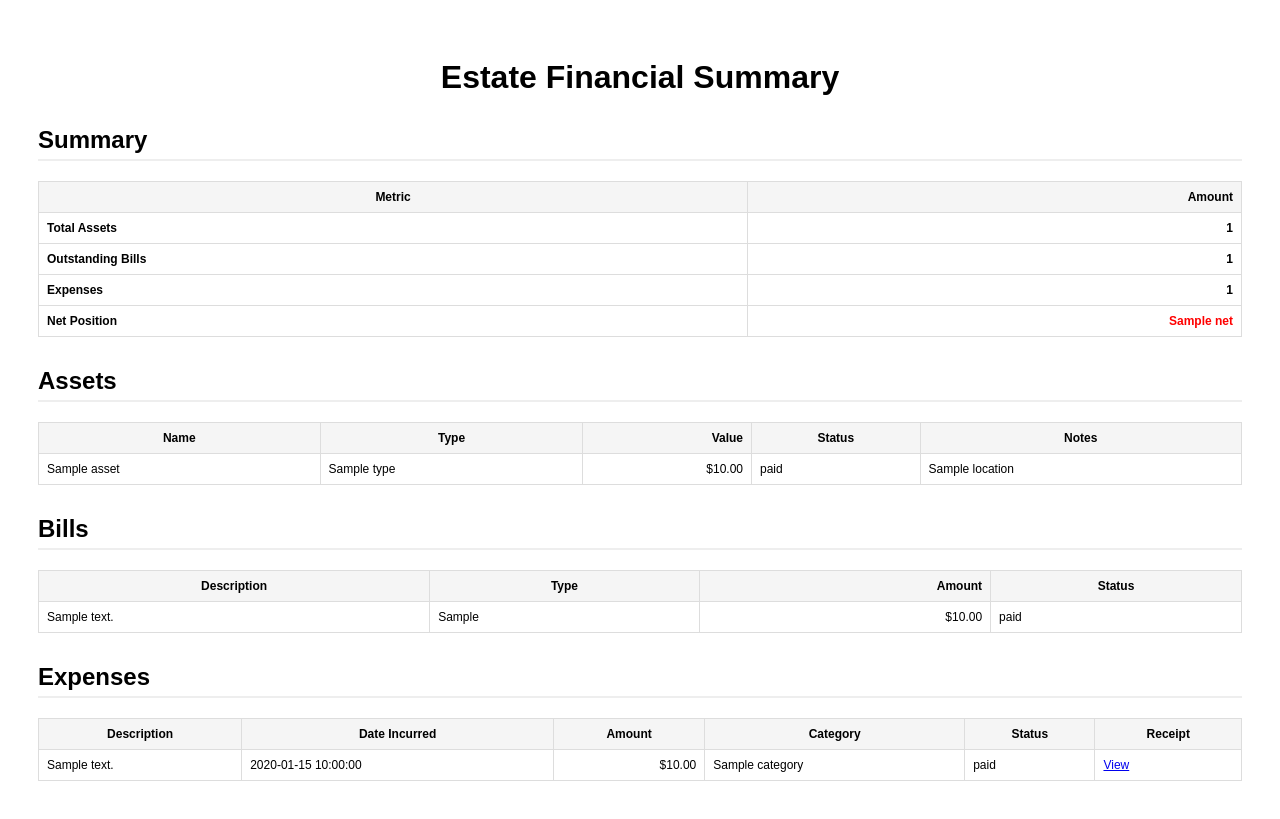
After one commit to cmelski/ems, a Flask app: template dev/templates/summary_report.html in a window 1280 px wide. The commit adds this page. Run offline with Flask 3, Linux system fonts and the light colour scheme; the template is opened without the code that fills it: most values are stand-ins (such as "Sample title", 1, 10 or a date in 2020); some libraries are stand-ins or nearby versions.

Commit message:
added pdf download

```diff
--- a/dev/main.py
+++ b/dev/main.py
@@ -16,9 +16,15 @@ from openpyxl.drawing.image import Image
 from openpyxl.styles import Font
 from flask import send_file
 import io
+from weasyprint import HTML
 from io import BytesIO
 import requests
 import boto3
+from reportlab.platypus import SimpleDocTemplate, Table, TableStyle, Paragraph, Spacer
+from reportlab.lib import colors
+from reportlab.lib.pagesizes import letter
+from reportlab.lib.styles import getSampleStyleSheet, ParagraphStyle
+
 
 app = Flask(__name__)
 app.config['SECRET_KEY'] = os.environ.get('SECRET_KEY')
@@ -56,6 +62,11 @@ def upload_to_s3(file):
 
     return unique_name, url
 
+def fmt_currency(value):
+    try:
+        return f"${value:,.2f}"
+    except:
+        return "$0.00"
 
 # Configure Flask-Login
 login_manager = LoginManager()
@@ -847,10 +858,10 @@ def fetch_assets_for_download():
         return jsonify({"error": str(e)}), 500
 
 
-@app.route('/api/download-summary', methods=['GET'])
+@app.route('/api/download-summary-excel', methods=['GET'])
 @logged_in_only
 @roles_required("admin", "editor", "viewer")
-def download_financial_summary():
+def download_financial_summary_excel():
     try:
         assets = get_assets()
         bills = get_bills()
@@ -1038,6 +1049,306 @@ def download_financial_summary():
         return jsonify({"error": str(e)}), 500
 
 
+@app.route('/api/download-summary-pdf-weasyprint', methods=['GET'])
+@logged_in_only
+@roles_required("admin", "editor", "viewer")
+def download_financial_summary_pdf_weasyprint():
+    try:
+        assets = get_assets()
+        bills = get_bills()
+        expenses = get_expenses()
+
+        # --- SAME CALCULATIONS ---
+        total_assets = sum(a['value'] if isinstance(a, dict) else a[3] for a in assets)
+        total_bills = sum(
+            (b['amount'] if isinstance(b, dict) else b[2])
+            for b in bills
+            if (b['status'] if isinstance(b, dict) else b[5]) != 'paid'
+        )
+        total_expenses = sum(e['amount'] if isinstance(e, dict) else e[2] for e in expenses)
+
+        net = total_assets - total_bills - total_expenses
+
+        # --- NORMALIZE DATA (important for template) ---
+        norm_expenses = []
+        for e in expenses:
+            if isinstance(e, dict):
+                norm_expenses.append(e)
+            else:
+                norm_expenses.append({
+                    "id": e[0],
+                    "description": e[1],
+                    "amount": e[2],
+                    "date_incurred": e[3],
+                    "category": e[4],
+                    "notes": e[5],
+                    "reimbursable": e[6],
+                    "status": e[7],
+                    "receipt_path": e[9] if len(e) > 9 else None
+                })
+
+        html = render_template(
+            "summary_report.html",
+            total_assets=fmt_currency(total_assets),
+            total_bills=fmt_currency(total_bills),
+            total_expenses=fmt_currency(total_expenses),
+            net=fmt_currency(net),
+            net_raw=net,  # keep raw for color logic
+            assets=assets,
+            bills=bills,
+            expenses=norm_expenses
+        )
+
+        pdf = HTML(string=html).write_pdf()
+
+        return send_file(
+            io.BytesIO(pdf),
+            download_name="downloads/financial_summary.pdf",
+            mimetype="application/pdf"
+        )
+
+    except Exception as e:
+        print("PDF ERROR:", str(e))
+        return {"error": str(e)}, 500
+
+
+@app.route('/api/download-summary-pdf', methods=['GET'])
+@logged_in_only
+def download_financial_summary_pdf_reportlab():
+    try:
+        assets = get_assets()
+        bills = get_bills()
+        expenses = get_expenses()
+
+        # =========================
+        # HELPERS
+        # =========================
+        def get_val(obj, key, idx):
+            return obj.get(key) if isinstance(obj, dict) else obj[idx]
+
+        def fmt(val):
+            try:
+                return f"${val:,.2f}"
+            except:
+                return "$0.00"
+
+        # =========================
+        # PAGE CONFIG (KEY FIX)
+        # =========================
+        buffer = io.BytesIO()
+
+        doc = SimpleDocTemplate(
+            buffer,
+            pagesize=letter,
+            leftMargin=40,
+            rightMargin=40,
+            topMargin=40,
+            bottomMargin=40
+        )
+
+        PAGE_WIDTH = letter[0] - 80  # account for margins
+
+        styles = getSampleStyleSheet()
+
+        section_style = ParagraphStyle(
+            name="Section",
+            parent=styles["Heading2"],
+            spaceBefore=12,
+            spaceAfter=8,
+            leftIndent=0
+        )
+
+        elements = []
+
+        # =========================
+        # TITLE
+        # =========================
+        elements.append(Paragraph("Estate Financial Summary", styles["Title"]))
+        elements.append(Spacer(1, 18))
+
+        # =========================
+        # CALCULATIONS
+        # =========================
+        total_assets = sum(get_val(a, 'value', 3) or 0 for a in assets)
+
+        total_bills = sum(
+            get_val(b, 'amount', 2) or 0
+            for b in bills
+            if (get_val(b, 'status', 5) or '').lower() != 'paid'
+        )
+
+        total_expenses = sum(get_val(e, 'amount', 2) or 0 for e in expenses)
+
+        net = total_assets - total_bills - total_expenses
+
+        # =========================
+        # SUMMARY TABLE
+        # =========================
+        summary_data = [
+            ["Metric", "Amount"],
+            ["Total Assets", fmt(total_assets)],
+            ["Outstanding Bills", fmt(total_bills)],
+            ["Expenses", fmt(total_expenses)],
+            ["Net Position", fmt(net)],
+        ]
+
+        summary_table = Table(summary_data, colWidths=[PAGE_WIDTH * 0.6, PAGE_WIDTH * 0.4])
+
+        summary_table.setStyle(TableStyle([
+            ("BACKGROUND", (0, 0), (-1, 0), colors.grey),
+            ("TEXTCOLOR", (0, 0), (-1, 0), colors.white),
+            ("FONTNAME", (0, 0), (-1, 0), "Helvetica-Bold"),
+            ("ALIGN", (1, 1), (-1, -1), "RIGHT"),
+            ("GRID", (0, 0), (-1, -1), 0.5, colors.grey),
+        ]))
+
+        net_color = colors.green if net >= 0 else colors.red
+        summary_table.setStyle([
+            ("TEXTCOLOR", (1, 4), (1, 4), net_color)
+        ])
+
+        elements.append(summary_table)
+        elements.append(Spacer(1, 25))
+
+        # =========================
+        # ASSETS
+        # =========================
+        elements.append(Paragraph("Assets", section_style))
+
+        asset_data = [["Name", "Type", "Value", "Status", "Notes"]]
+
+        for a in assets:
+            notes = get_val(a, 'location', 5) or ""
+
+            asset_data.append([
+                Paragraph(str(get_val(a, 'name', 1)), styles["Normal"]),
+                Paragraph(str(get_val(a, 'type', 2)), styles["Normal"]),
+                Paragraph(fmt(get_val(a, 'value', 3)), styles["Normal"]),
+                Paragraph(str(get_val(a, 'status', 6)), styles["Normal"]),
+                Paragraph(str(notes), styles["Normal"]),
+            ])
+
+        asset_table = Table(
+            asset_data,
+            colWidths=[
+                PAGE_WIDTH * 0.20,
+                PAGE_WIDTH * 0.15,
+                PAGE_WIDTH * 0.15,
+                PAGE_WIDTH * 0.15,
+                PAGE_WIDTH * 0.35
+            ]
+        )
+
+        asset_table.setStyle(TableStyle([
+            ("BACKGROUND", (0, 0), (-1, 0), colors.lightgrey),
+            ("GRID", (0, 0), (-1, -1), 0.5, colors.grey),
+            ("VALIGN", (0, 0), (-1, -1), "MIDDLE"),
+            ("FONTSIZE", (0, 0), (-1, -1), 9),
+        ]))
+
+        elements.append(asset_table)
+        elements.append(Spacer(1, 20))
+
+        # =========================
+        # BILLS
+        # =========================
+        elements.append(Paragraph("Bills", section_style))
+
+        bill_data = [["Description", "Type", "Amount", "Status"]]
+
+        for b in bills:
+            bill_data.append([
+                Paragraph(str(get_val(b, 'description', 1)), styles["Normal"]),
+                Paragraph(str(get_val(b, 'bill_type', 4)), styles["Normal"]),
+                Paragraph(fmt(get_val(b, 'amount', 2)), styles["Normal"]),
+                Paragraph(str(get_val(b, 'status', 5)), styles["Normal"]),
+            ])
+
+        bill_table = Table(
+            bill_data,
+            colWidths=[
+                PAGE_WIDTH * 0.40,
+                PAGE_WIDTH * 0.20,
+                PAGE_WIDTH * 0.20,
+                PAGE_WIDTH * 0.20
+            ]
+        )
+
+        bill_table.setStyle(TableStyle([
+            ("BACKGROUND", (0, 0), (-1, 0), colors.lightgrey),
+            ("GRID", (0, 0), (-1, -1), 0.5, colors.grey),
+            ("VALIGN", (0, 0), (-1, -1), "MIDDLE"),
+            ("FONTSIZE", (0, 0), (-1, -1), 9),
+        ]))
+
+        elements.append(bill_table)
+        elements.append(Spacer(1, 20))
+
+        # =========================
+        # EXPENSES
+        # =========================
+        elements.append(Paragraph("Expenses", section_style))
+
+        expense_data = [["Description", "Date", "Category", "Amount", "Status", "Receipt"]]
+
+        for e in expenses:
+            receipt = get_val(e, 'receipt_path', 9)
+
+            receipt_cell = (
+                Paragraph(
+                    f'<link href="{receipt}"><u>View</u></link>',
+                    styles["Normal"]
+                )
+                if receipt else "-"
+            )
+
+            expense_data.append([
+                Paragraph(str(get_val(e, 'description', 1)), styles["Normal"]),
+                Paragraph(str(get_val(e, 'date_incurred', 3)), styles["Normal"]),
+                Paragraph(str(get_val(e, 'category', 4)), styles["Normal"]),
+                Paragraph(fmt(get_val(e, 'amount', 2)), styles["Normal"]),
+                Paragraph(str(get_val(e, 'status', 7)), styles["Normal"]),
+                receipt_cell
+            ])
+
+        expense_table = Table(
+            expense_data,
+            colWidths=[
+                PAGE_WIDTH * 0.25,
+                PAGE_WIDTH * 0.15,
+                PAGE_WIDTH * 0.15,
+                PAGE_WIDTH * 0.15,
+                PAGE_WIDTH * 0.10,
+                PAGE_WIDTH * 0.20
+            ]
+        )
+
+        expense_table.setStyle(TableStyle([
+            ("BACKGROUND", (0, 0), (-1, 0), colors.lightgrey),
+            ("GRID", (0, 0), (-1, -1), 0.5, colors.grey),
+            ("VALIGN", (0, 0), (-1, -1), "MIDDLE"),
+            ("FONTSIZE", (0, 0), (-1, -1), 9),
+        ]))
+
+        elements.append(expense_table)
+
+        # =========================
+        # BUILD PDF
+        # =========================
+        doc.build(elements)
+        buffer.seek(0)
+
+        return send_file(
+            buffer,
+            as_attachment=True,
+            download_name="financial_summary.pdf",
+            mimetype="application/pdf"
+        )
+
+    except Exception as e:
+        print("PDF ERROR:", str(e))
+        return {"error": str(e)}, 500
+
 @app.route('/api/expenses', methods=['POST'])
 @logged_in_only
 @roles_required("admin", "editor")
--- /dev/null
+++ b/dev/templates/summary_report.html
@@ -0,0 +1,139 @@
+<!DOCTYPE html>
+<html>
+<head>
+<style>
+  body { font-family: Arial; padding: 30px; }
+  h1 { text-align: center; margin-bottom: 30px; }
+
+  h2 { margin-top: 30px; }
+
+  table {
+    width: 100%;
+    border-collapse: collapse;
+    margin-top: 10px;
+  }
+
+  th, td {
+    border: 1px solid #ddd;
+    padding: 8px;
+    font-size: 12px;
+  }
+
+  th {
+    background-color: #f5f5f5;
+  }
+
+  .positive { color: green; }
+  .negative { color: red; }
+
+  .summary-table td {
+    font-weight: bold;
+  }
+
+  td {
+  vertical-align: middle;
+}
+
+h2 {
+  border-bottom: 2px solid #eee;
+  padding-bottom: 5px;
+}
+</style>
+</head>
+
+<body>
+
+<h1>Estate Financial Summary</h1>
+
+<h2>Summary</h2>
+<table class="summary-table">
+  <tr><th>Metric</th><th style="text-align:right;">Amount</th></tr>
+  <tr><td>Total Assets</td><td style="text-align:right;">{{ total_assets }}</td></tr>
+  <tr><td>Outstanding Bills</td><td style="text-align:right;">{{ total_bills }}</td></tr>
+  <tr><td>Expenses</td><td style="text-align:right;">{{ total_expenses }}</td></tr>
+  <tr>
+    <td><b>Net Position</b></td>
+    <td style="text-align:right;" class="{{ 'positive' if net_raw >= 0 else 'negative' }}">
+      <b>{{ net }}</b>
+    </td>
+  </tr>
+</table>
+
+<h2>Assets</h2>
+<table>
+  <tr>
+    <th>Name</th>
+    <th>Type</th>
+    <th style="text-align:right;">Value</th>
+    <th>Status</th>
+    <th>Notes</th>
+  </tr>
+
+  {% for a in assets %}
+  <tr>
+    <td>{{ a.name if a.name else a[1] }}</td>
+    <td>{{ a.type if a.type else a[2] }}</td>
+    <td style="text-align:right;">
+  ${{ "{:,.2f}".format(a.value if a.value else a[3]) }}
+    </td>
+    <td>{{ a.status if a.status else a[6] }}</td>
+     <td>{{ a.location if a.location else a[5] }}</td>
+
+  </tr>
+  {% endfor %}
+</table>
+
+<h2>Bills</h2>
+<table>
+  <tr>
+    <th>Description</th>
+    <th>Type</th>
+    <th style="text-align:right;">Amount</th>
+    <th>Status</th>
+  </tr>
+
+  {% for b in bills %}
+  <tr>
+    <td>{{ b.description if b.description else b[1] }}</td>
+    <td>{{ b.bill_type if b.bill_type else b[4] }}</td>
+    <td style="text-align:right;">
+  ${{ "{:,.2f}".format(b.amount if b.amount else b[2]) }}
+    </td>
+    <td>{{ b.status if b.status else b[5] }}</td>
+  </tr>
+  {% endfor %}
+</table>
+
+<h2>Expenses</h2>
+<table>
+  <tr>
+    <th>Description</th>
+    <th>Date Incurred</th>
+    <th>Amount</th>
+    <th>Category</th>
+    <th>Status</th>
+    <th>Receipt</th>
+  </tr>
+
+  {% for e in expenses %}
+  <tr>
+    <td>{{ e.description }}</td>
+    <td>{{ e.date_incurred }}</td>
+    <td style="text-align:right;">
+  ${{ "{:,.2f}".format(e.amount) }}</td>
+    <td>{{ e.category }}</td>
+    <td>{{ e.status }}</td>
+    <td>
+      {% if e.receipt_path %}
+        <a href="{{ e.receipt_path }}">View</a>
+      {% else %}
+        —
+      {% endif %}
+    </td>
+  </tr>
+  {% endfor %}
+
+</table>
+
+</body>
+</html>
--- a/requirements.txt
+++ b/requirements.txt
@@ -47,3 +47,5 @@ openpyxl
 sqlalchemy
 Pillow
 boto3
+reportlab
+weasyprint
```
Also changed, not shown: dev/templates/index.html (+32 -5 lines).
